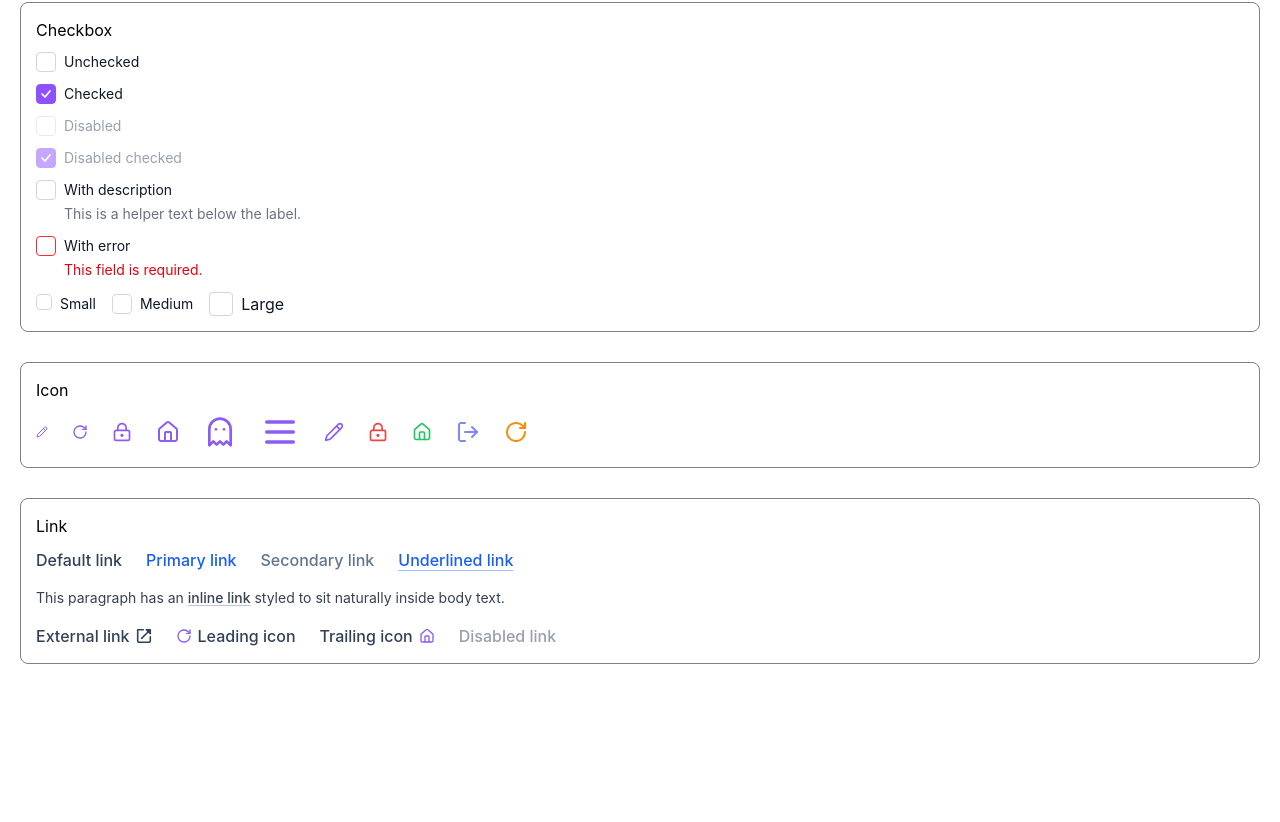
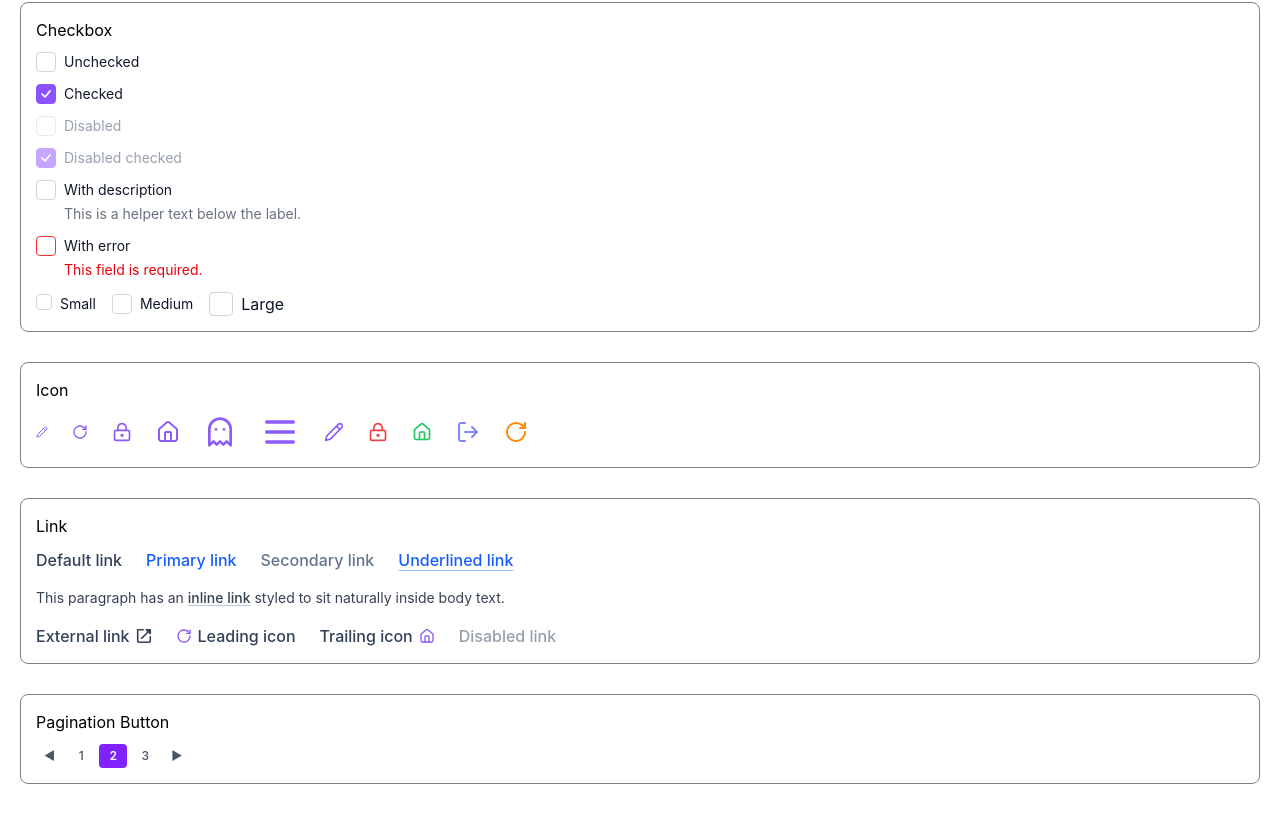
Before and after one commit to RohitD100/component-library, a React (Vite) app: page / in a window 1280 px wide. Shown: the part 4230-5052 px from the top of the page. Before the commit the page ends 4944 px from the top, so only its background shows below. Built offline with nearby package versions, Linux system fonts and the light colour scheme.

Commit message:
update component list

```diff
--- a/src/componentsList.tsx
+++ b/src/componentsList.tsx
@@ -548,4 +548,46 @@ export const components = [
       </div>
     ),
   },
+  {
+    name: "Pagination Button",
+    render: () => (
+      <div className="flex items-center gap-1">
+        <Button
+          size="sm"
+          variant="ghost"
+          content="◀"
+          onClick={() => console.log("Prev clicked!")}
+          className="!rounded !px-2 !py-1 !shadow-none"
+        />
+        <Button
+          size="sm"
+          variant="ghost"
+          content="1"
+          onClick={() => console.log("Page 1 clicked!")}
+          className="!rounded !min-w-[28px] !px-2 !py-1 !shadow-none"
+        />
+        <Button
+          size="sm"
+          variant="ghostActive"
+          content="2"
+          onClick={() => console.log("Page 2 clicked!")}
+          className="!rounded !min-w-[28px] !px-2 !py-1 !shadow-none"
+        />
+        <Button
+          size="sm"
+          variant="ghost"
+          content="3"
+          onClick={() => console.log("Page 3 clicked!")}
+          className="!rounded !min-w-[28px] !px-2 !py-1 !shadow-none"
+        />
+        <Button
+          size="sm"
+          variant="ghost"
+          content="▶"
+          onClick={() => console.log("Next clicked!")}
+          className="!rounded !px-2 !py-1 !shadow-none"
+        />
+      </div>
+    ),
+  },
 ];
```
